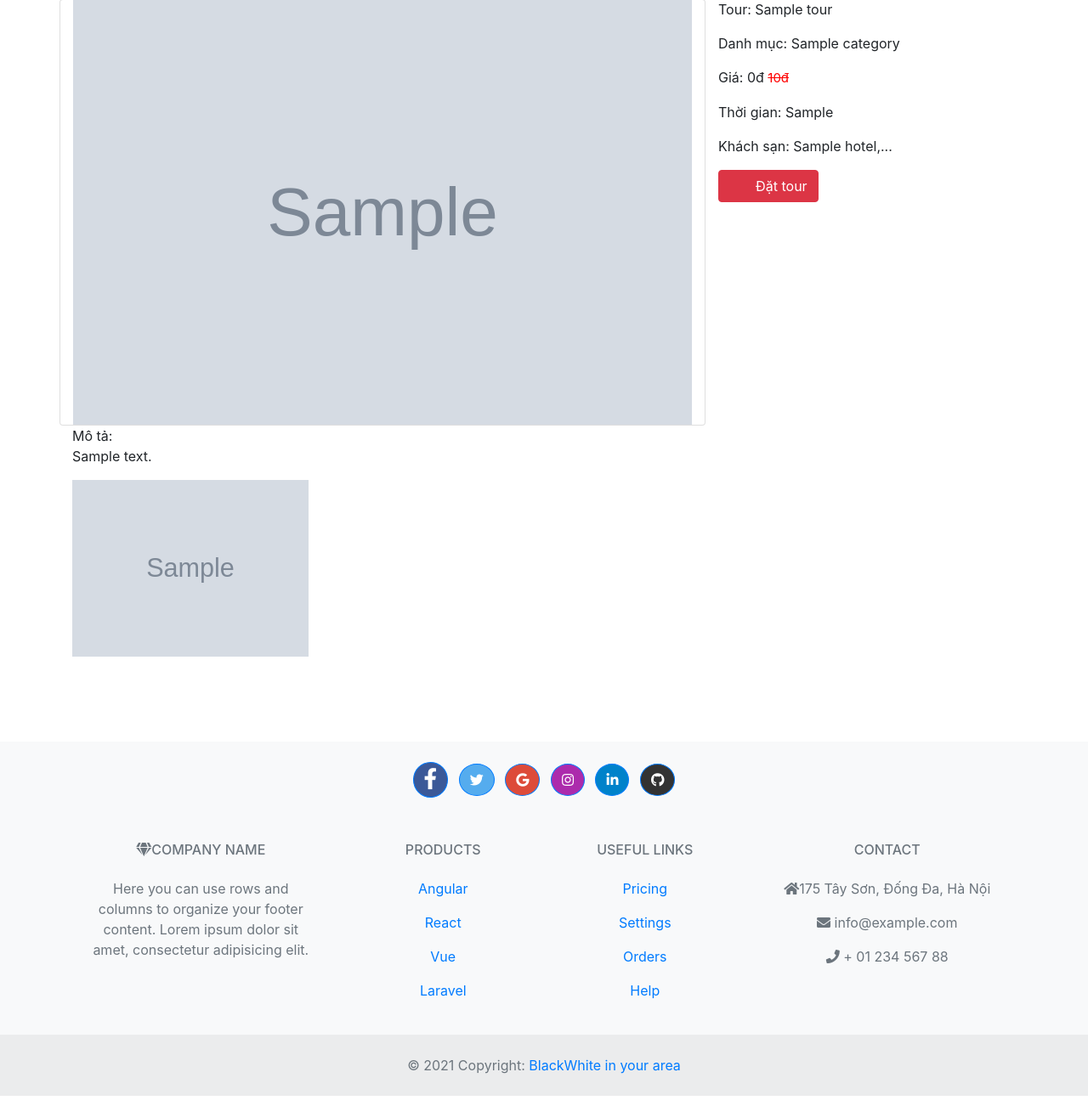
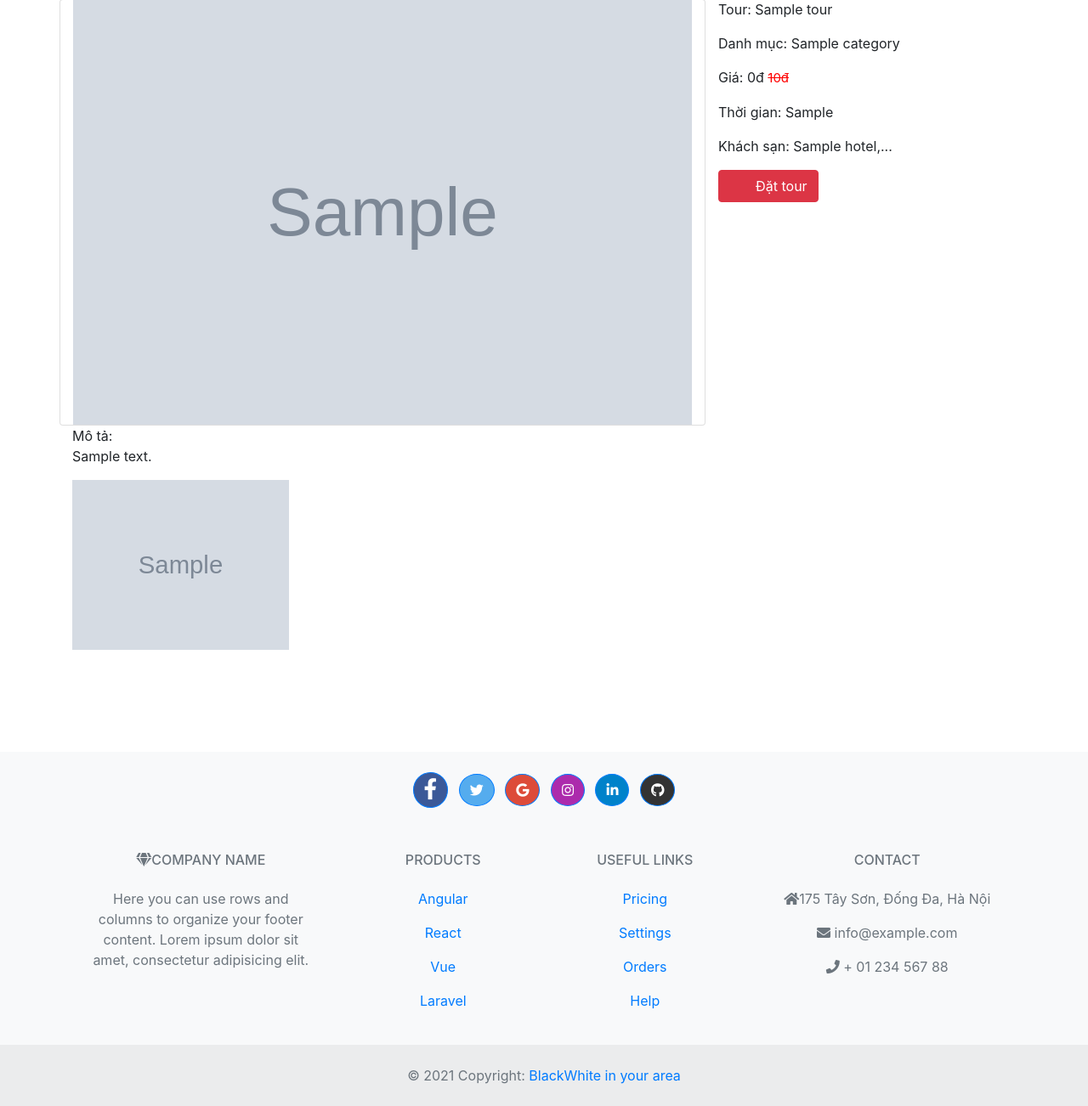
Before and after one commit to manh612001/Web_Tour, a PHP site: page /detail.php?id=1 in a window 1280 px wide. Shown: the part 101-1403 px from the top of the page at 85% size. Run offline with PHP 8.4, Linux system fonts and the light colour scheme; tables that the repository leaves empty or names only in its code hold one stand-in row (values such as "Sample post"); grey boxes marked "Sample" are stand-in pictures; some libraries are stand-ins or nearby versions.

Commit message:
update from Nam

```diff
--- a/admin/category/api.php
+++ b/admin/category/api.php
@@ -24,8 +24,10 @@ function Delete(){
 		echo 'Danh mục này đang chứa danh sách các tour không thể xóa!';
 		die();
 	}
-    $sql1="delete from category where id = $id";
-    execute($sql1);
+    else{
+        $sql1="delete from category where id = $id";
+        execute($sql1);
+    }
 
 }
 ?>
--- a/detail.php
+++ b/detail.php
@@ -49,14 +49,12 @@
             echo'<p>Mô tả:</br> '.$value['description'].'</p>';
         }
     ?>
-    <div>
+    <div class="row">
         <?php
             foreach($data1 as $value){
-                echo'
-
-                       <img src = "'.$value['thumbnail'].'" style="width:25%;">
-
-                ';
+                echo'<div class="col-md-3 col-6">
+                    <img src = "'.$value['thumbnail'].'" style = "width:100%;margin-bottom:20px;" >
+                </div>';
             }
         ?>
     </div>
--- a/index.php
+++ b/index.php
@@ -11,7 +11,7 @@
 <div id="demo" class="carousel slide" data-ride="carousel" style="margin-top:85px;">
 
 <!-- Indicators -->
-<ul class="carousel-indicators">
+<ul class="carousel-indicators" style="bottom:40px;">
   <li data-target="#demo" data-slide-to="0" class="active"></li>
   <li data-target="#demo" data-slide-to="1"></li>
   <li data-target="#demo" data-slide-to="2"></li>
--- a/order.php
+++ b/order.php
@@ -1,6 +1,6 @@
 <?php
+    $title = 'Đặt tour';
     require_once('layout/header.php');
-    $title = 'Đặt tour';
     $id = getGet('id');
     $query = "select * from tour where id= $id";
     $rs = executeResult($query);
@@ -56,7 +56,7 @@
         $date = getPOST('date');
         $total = 0;
 
-        $order_date = date('Y-m-d H:s:i');
+        $order_date = date('Y-m-d H:i:s');
         foreach($rs as $value){
             $total += (int)$number*(int)$value['discount'];
         }
```
Also changed, not shown: upload/Anh-dai-dien.jpg (added), upload/du-lich-cat-ba.jpg (added).
